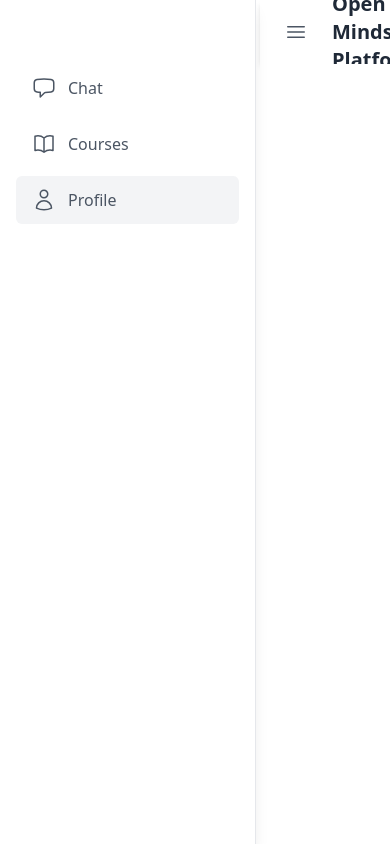
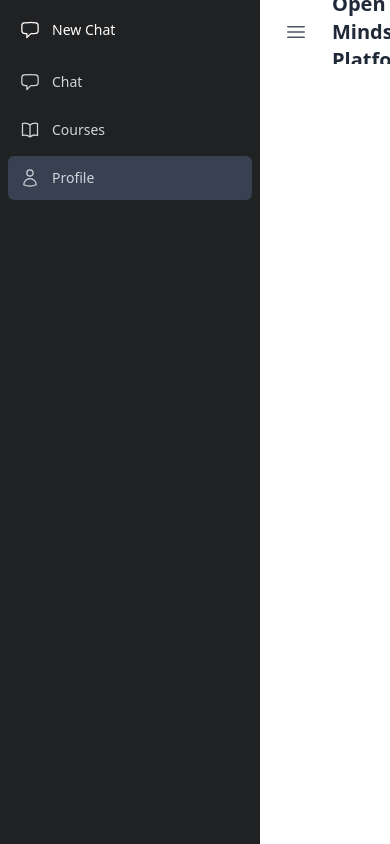
Before and after one commit to chojuninengu/open-minds-platform, a React (Vite) app in the folder frontend/: page /open-minds-platform/profile in a window 390 px wide. Shown: the top 844 px of the page. Built offline with nearby package versions, Linux system fonts and the light colour scheme.

Commit message:
Refactor Sidebar component for improved layout and navigation
- Updated Sidebar component to enhance layout with a fixed width and background color.
- Introduced a new "New Chat" link for better user access to chat functionality.
- Improved navigation item styling for consistency and responsiveness.

```diff
--- a/frontend/src/components/layout/Sidebar.tsx
+++ b/frontend/src/components/layout/Sidebar.tsx
@@ -35,12 +35,25 @@ export const Sidebar: React.FC<SidebarProps> = ({ isOpen }) => {
 
   return (
     <aside
-      className={`fixed inset-y-0 left-0 transform ${
+      className={`fixed inset-y-0 left-0 w-[260px] bg-[#202123] transform ${
         isOpen ? 'translate-x-0' : '-translate-x-full'
-      } w-64 bg-white dark:bg-gray-800 border-r border-gray-200 dark:border-gray-700 transition-transform duration-200 ease-in-out z-30 shadow-lg`}
+      } transition-transform duration-200 ease-in-out z-30 flex flex-col`}
     >
-      <nav className="mt-16 px-4">
-        <ul className="space-y-2">
+      <div className="flex-1 overflow-y-auto">
+        <div className="p-2">
+          <Link
+            to="/chat"
+            className="flex items-center gap-3 rounded-md px-3 py-3 text-white hover:bg-gray-700 transition-colors duration-200"
+          >
+            <span className="flex-shrink-0">
+              <ChatBubbleLeftIcon className="h-5 w-5" />
+            </span>
+            <span className="text-sm">New Chat</span>
+          </Link>
+        </div>
+
+        <nav className="px-2">
+          <ul className="space-y-1">
             {navItems.map((item) => {
               const Icon = item.icon;
               const isActive = location.pathname === item.path;
@@ -48,11 +61,11 @@ export const Sidebar: React.FC<SidebarProps> = ({ isOpen }) => {
                 <li key={item.path}>
                   <Link
                     to={item.path}
-                  className={`flex items-center px-4 py-3 text-gray-600 dark:text-gray-300 rounded-md hover:bg-gray-100 dark:hover:bg-gray-700 ${
-                    isActive ? 'bg-gray-100 dark:bg-gray-700' : ''
+                    className={`flex items-center gap-3 rounded-md px-3 py-3 text-sm text-gray-300 hover:bg-gray-700 transition-colors duration-200 ${
+                      isActive ? 'bg-gray-700' : ''
                     }`}
                   >
-                  <Icon className="h-6 w-6 mr-3" />
+                    <Icon className="h-5 w-5" />
                     <span>{item.name}</span>
                   </Link>
                 </li>
@@ -60,6 +73,7 @@ export const Sidebar: React.FC<SidebarProps> = ({ isOpen }) => {
             })}
           </ul>
         </nav>
+      </div>
     </aside>
   );
 };
```
Lines whose indentation alone changed are shown as unchanged.
